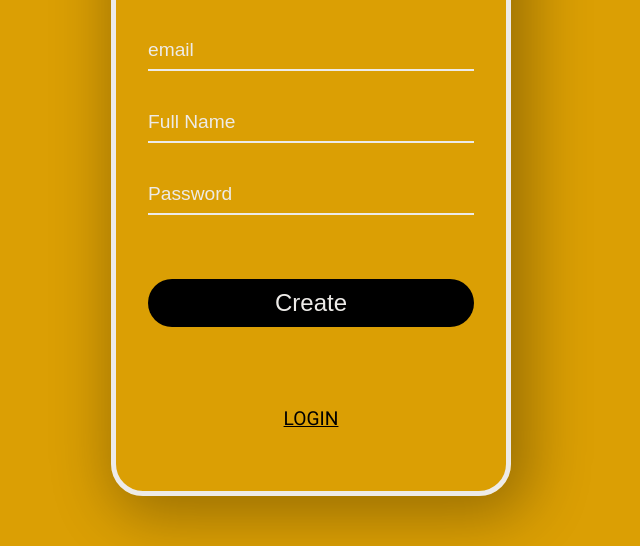
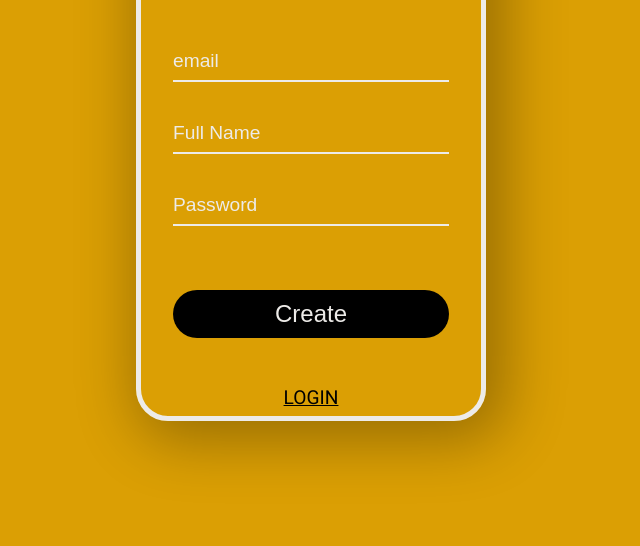
Before and after one commit to pradeepparmar320/html-css-mini-project, a plain HTML site: page login-page/signup.html in a window 1280 px wide. Shown: the part 254-800 px from the top of the page, without its empty margins (329-969 px from the left). Drawn offline with Linux system fonts and the light colour scheme.

Commit message:
changed height of container

```diff
--- a/login-page/style.css
+++ b/login-page/style.css
@@ -17,14 +17,14 @@ body {
   color:#edebe8;
 }
 .container {
-  width:400px;
-  height:700px;
+  width:350px;
+  height:550px;
   display:flex;
   flex-direction:column;
   border:5px solid #edebe8;
   border-radius:2rem;
   padding:2rem 2rem;
-  padding-top:8rem;
+  padding-top:4rem;
   box-shadow:10px 10px 60px 10px rgba(0,0,0,0.3);
   text-align:center;
 }
@@ -76,7 +76,7 @@ button {
   border:none;
   background-color:#000;
   color:#edebe8;
-  margin-bottom:5rem;
+  margin-bottom:3rem;
   transition:background-color 0.3s,color 0.3s;
   cursor:pointer;
 }
@@ -107,5 +107,5 @@ button:hover {
 }
 
 .login-link {
-  margin-bottom:5rem;
+  margin-bottom:0rem;
 }
```
